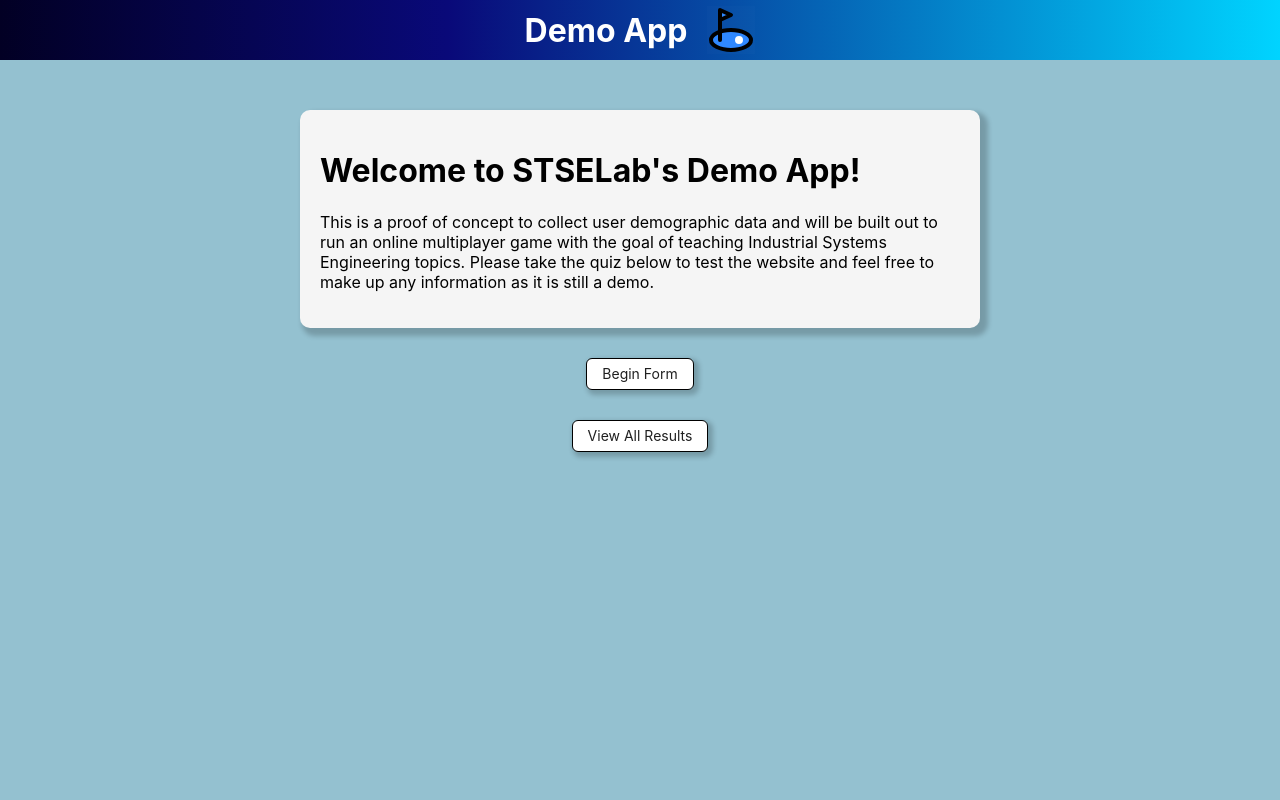
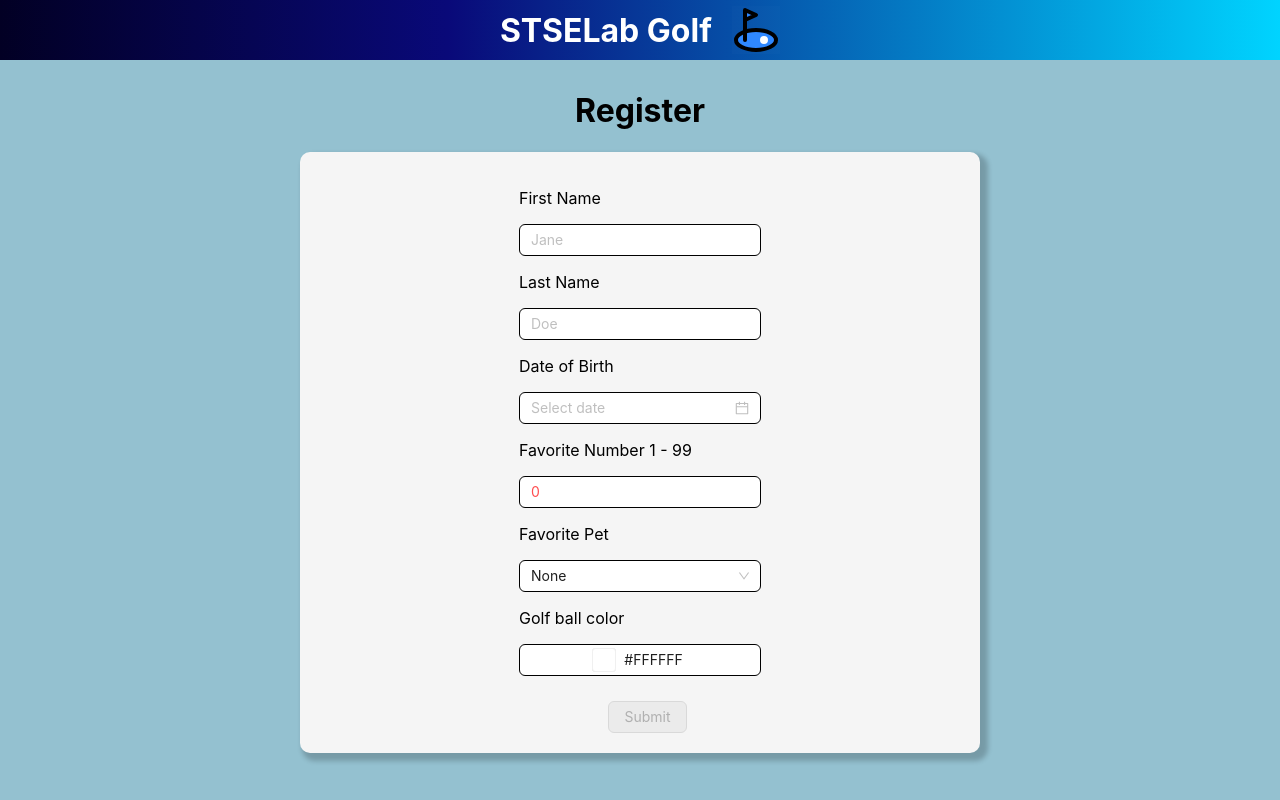
Before and after one commit to jacobwconklin/stselab-game-frontend, a React (Create React App) app: page /register in a window 1280 px wide. Built offline with nearby package versions, Linux system fonts and the light colour scheme.

Commit message:
Beggining abstraction of separate page for login and entering a session

```diff
--- a/src/Navigation/NavHeader.scss
+++ b/src/Navigation/NavHeader.scss
@@ -9,6 +9,7 @@
     align-items: center;
     background: linear-gradient(90deg, rgba(2,0,36,1) 0%, rgba(9,9,121,1) 35%, rgba(0,212,255,1) 100%);
     color: white;
+    min-width: 300px;
 }
 
 .NavHeader > * {
--- a/src/Navigation/NavHeader.tsx
+++ b/src/Navigation/NavHeader.tsx
@@ -9,7 +9,7 @@ const NavHeader = (props: any) => {
 
     return (
         <div className='NavHeader'>
-            <h1 className='Title' onClick={() => navigate('/')}>Demo App</h1>
+            <h1 className='Title' onClick={() => navigate('/')}>STSELab Golf</h1>
             <img className='HeaderLogo' src={golfLogo} alt='Golf Hole' />
         </div>
     )
--- a/src/Pages/DemographicForm.tsx
+++ b/src/Pages/DemographicForm.tsx
@@ -14,10 +14,13 @@ const DemographicForm = (props: any) => {
     const [num, setNum] = useState<string | number | null>(0);
     const [pet, setPet] = useState('None');
     const [color, setColor] = useState('#FFFFFF');
+    // disable submit button so it cannot be clicked more than once
+    const [submitting, setSubmitting] = useState(false);
 
     const submit = async () => {
         // if successful give a happy message, else let them know after an error from the backend
         try {
+            setSubmitting(true);
             const newUser: UserInformation = {
                 firstName,
                 lastName,
@@ -32,9 +35,11 @@ const DemographicForm = (props: any) => {
             } else {
                 alert("Failed to submit form.");
                 console.log(submitResult)
+                setSubmitting(false);
             }
         } catch (error) {
             alert("Unable to submit form received the following error: " + (error as Error).message);
+            setSubmitting(false);
         }
     }
 
@@ -123,7 +128,7 @@ const DemographicForm = (props: any) => {
                     <br>
                     </br>
                     <div className='ButtonHolder'>
-                        <Button disabled={!firstName || !lastName || !num || !birthDate } onClick={submit}>Submit</Button>
+                        <Button disabled={!firstName || !lastName || !num || !birthDate || submitting } onClick={submit}>Submit</Button>
                     </div>
                 </div>
             }
--- a/src/Pages/Home/Home.scss
+++ b/src/Pages/Home/Home.scss
@@ -24,5 +24,11 @@
             box-shadow: 5px 5px 5px 3px rgba(0, 0, 0, 0.2);
             padding: 20px;
         }
+
+        .BeginButtons {
+            width: 50%;
+            display: flex;
+            justify-content: space-evenly;
+        }
     }
 }
--- a/src/Pages/Home/Home.tsx
+++ b/src/Pages/Home/Home.tsx
@@ -16,12 +16,21 @@ const Home = (props: any) => {
             <div className='Contents'>
                 <br></br>
                 <div className='WelcomeCard'>
-                    <h1>Welcome to STSELab's Demo App!</h1>
+                    <h1>Welcome to STSELab's Golf Tournament</h1>
                     <p>
                         This is a proof of concept to collect user demographic data and will be built out to run an online
                         multiplayer game with the goal of teaching Industrial Systems Engineering topics. Please take the
                         quiz below to test the website and feel free to make up any information as it is still a demo.
                     </p>
+                </div>
+                <p>More cards with information about what and why and how to play and what is host vs join</p>
+                <div className='BeginButtons'>
+                    <Button>
+                        Host a new Game
+                    </Button>
+                    <Button>
+                        Join a Tournament
+                    </Button>
                 </div>
                 {
                     formIsStarted ?
--- /dev/null
+++ b/src/Pages/Register/Register.scss
@@ -0,0 +1,60 @@
+.Register {
+
+    display: flex;
+    flex-direction: column;
+    align-items: center;
+    padding-top: 10px;
+
+    .Login {
+
+        background-color: whitesmoke;
+        border-radius: 10px;
+        box-shadow: 5px 5px 5px 3px rgba(0, 0, 0, 0.2);
+        padding: 20px;
+        width: calc(50%);
+        display: flex;
+        justify-content: center;
+
+        .SuccessfulSubmit {
+            display: flex;
+            flex-direction: column;
+            align-items: center;
+        }
+
+        .InputForm {
+
+            .ant-input, .ant-btn {
+                box-shadow: none
+            }
+
+
+            .ButtonHolder {
+                display: flex;
+                justify-content: center;
+                margin: 25px 0px 0px 15px;
+            }
+
+            .ant-input-number, .ant-picker {
+                width: 100%;
+                border: 1px solid black;
+            }
+
+            .ant-select {
+                width: 100%;
+            }
+
+            .ant-select-selector {
+                border: 1px solid black;
+            }
+
+            .ant-color-picker-trigger {
+                width: 100%;
+                border: 1px solid black;
+                &:hover {
+                    border: 1px solid rgb(14, 131, 255);
+                }
+            }
+        }
+
+    }
+}
--- /dev/null
+++ b/src/Pages/Register/Register.tsx
@@ -0,0 +1,147 @@
+import { Button, ColorPicker, DatePicker, Input, InputNumber, Select } from 'antd';
+import './Register.scss';
+import { useState } from 'react';
+import { postRequest } from '../../Utils/Api';
+import { UserInformation } from '../../Utils/Types';
+
+// Register
+const Register = (props: any) => {
+
+    const [isSuccesfullySubmitted, setIsSuccesfullySubmitted] = useState(false);
+    const [firstName, setFirstName] = useState('');
+    const [lastName, setLastName] = useState('');
+    const [birthDate, setBirthDate] = useState('');
+    const [num, setNum] = useState<string | number | null>(0);
+    const [pet, setPet] = useState('None');
+    const [color, setColor] = useState('#FFFFFF');
+    // disable submit button so it cannot be clicked more than once
+    const [submitting, setSubmitting] = useState(false);
+
+    // isHost should be saved in context.
+
+    const submit = async () => {
+        // if successful give a happy message, else let them know after an error from the backend
+        try {
+            setSubmitting(true);
+            const newUser: UserInformation = {
+                firstName,
+                lastName,
+                num: num ? parseInt(num.toString()) : 0,
+                birthDate,
+                pet,
+                color
+            }
+            const submitResult = await postRequest('submitform', JSON.stringify({...newUser}))
+            if (submitResult.success) {
+                setIsSuccesfullySubmitted(true);
+            } else {
+                alert("Failed to submit form.");
+                console.log(submitResult)
+                setSubmitting(false);
+            }
+        } catch (error) {
+            alert("Unable to submit form received the following error: " + (error as Error).message);
+            setSubmitting(false);
+        }
+    }
+
+    return (
+        <div className='Register'>
+            <h1>Register</h1>
+            <div className='Login'>
+
+                {/* example hitting backend successfully
+                <Button onClick={async () => {
+                    const count = await getRequest('addcount');
+                    alert("Count is: " + count.count);
+                }}></Button> */}
+                {
+                    isSuccesfullySubmitted ?
+                    <div className='SuccessfulSubmit'>
+                        <h3>Congratulations your form has successfully been submitted!</h3>
+                        <img src='https://media.tenor.com/LEhC5W9BQBIAAAAj/svtl-transparent.gif' alt='Success' />
+                    </div>
+                    :
+                    <div className='InputForm'>
+                        <p>First Name</p>
+                        <Input
+                            placeholder='Jane'
+                            maxLength={20}
+                            value={firstName}
+                            onChange={(event) => {
+                                setFirstName(event.target.value && event.target.value.length > 20 ? event.target.value.substring(0, 20) : event.target.value);
+                            }}
+                        />
+                        <p>Last Name</p>
+                        <Input
+                            placeholder='Doe'
+                            maxLength={20}
+                            value={lastName}
+                            onChange={(event) => {
+                                setLastName(event.target.value && event.target.value.length > 20 ? event.target.value.substring(0, 20) : event.target.value);
+                            }}
+                        />
+                        <p>Date of Birth</p>
+                        <DatePicker
+                            onChange={(date, dateString) => {
+                                setBirthDate(dateString);
+                            }}
+                        />
+                        <p>Favorite Number 1 - 99</p>
+                        <InputNumber
+                            min={1}
+                            max={99}
+                            value={num}
+                            onChange={setNum}
+                        />
+                        <p>Favorite Pet</p>
+                        <Select
+                            defaultValue="None"
+                            options={[
+                                {value: 'None', label: 'None'},
+                                {value: 'Dog', label: 'Dog'},
+                                {value: 'Cat', label: 'Cat'},
+                                {value: 'Fish', label: 'Fish'},
+                                {value: 'Bird', label: 'Bird'},
+                                {value: 'Other', label: 'Other'},
+                            ]}
+                            onChange={(newValue) => {
+                                setPet(newValue);
+                            }}
+                        />
+                        <p>Golf ball color</p>
+                        <ColorPicker
+                            showText
+                            disabledAlpha
+                            defaultValue={'#FFFFFF'}
+                            onChange={(value, hex) => {
+                                setColor(hex);
+                            }}
+                        />
+                        {/* could assign users random scores <div className='ScoreMaker'>
+                            <div className='ScoreDisplay'>
+                                Score: {score}
+                            </div>
+                            <Button>
+                                Get Random Score
+                            </Button>
+                            <div className='DiceResult'>
+
+                            </div>
+                        </div> */}
+                        {
+                            // If player is joining and not a host make them put in the join code
+                        }
+                        <br>
+                        </br>
+                        <div className='ButtonHolder'>
+                            <Button disabled={!firstName || !lastName || !num || !birthDate || submitting } onClick={submit}>Submit</Button>
+                        </div>
+                    </div>
+                }
+            </div>
+        </div>
+    )
+}
+
+export default Register;
--- a/src/Pages/Results/Results.scss
+++ b/src/Pages/Results/Results.scss
@@ -5,6 +5,7 @@
     left: 0px;
     right: 0px;
     min-width: fit-content;
+    min-height: fit-content;
 
     background-color: rgb(148, 193, 208);
 
--- a/src/Router.tsx
+++ b/src/Router.tsx
@@ -2,6 +2,7 @@ import { Route, Routes } from 'react-router-dom';
 import Home from './Pages/Home/Home';
 import Results from './Pages/Results/Results';
 import './Router.scss';
+import Register from './Pages/Register/Register';
 
 // Router
 const Router = () => {
@@ -10,6 +11,7 @@ const Router = () => {
         <div className='Router'>
             <Routes>
                 {/* example Route with query params <Route path="play/:type/:code?" element={<PlayScreen />} /> */}
+                <Route path="register" element={<Register />} />
                 <Route path="results" element={<Results />} />
                 <Route path="*" element={<Home />} />
             </ Routes>
```
Also changed, not shown: src/Utils/Api.ts (+8 -3 lines), 1 other file (tests, documents, lock files or other folders).
